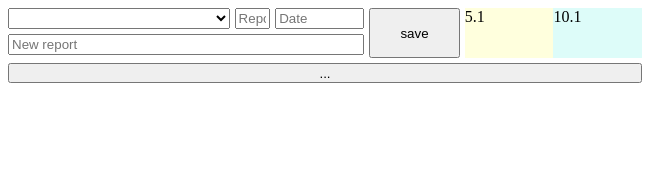
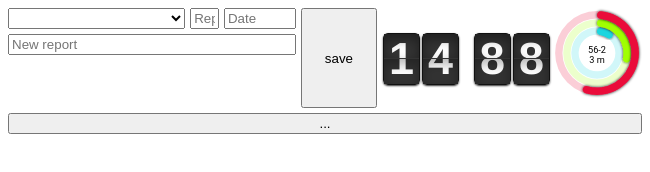
Before and after one commit to iamusualguy/NeuroKeeper, an Electron app: page mainWindow.html in a window 650 px wide. Drawn offline with Linux system fonts and the light colour scheme; no server answers; files whose address does not match are found by name.

Commit message:
Move flip and donutchart

```diff
--- a/mainWindow.html
+++ b/mainWindow.html
@@ -4,7 +4,8 @@
 <head>
     <meta http-equiv="Content-Type" content="text/html; charset=utf-8">
     <title>Report Keeper</title>
-    <link rel="stylesheet" href="./styles/common.css">
+    <link rel="stylesheet" href="./styles/main.css">
+    <link href="styles/flipTimer.css" rel="stylesheet">
 </head>
 
 <body>
@@ -21,18 +22,80 @@
                 </div>
             </div>
             <button class="save-button" onclick="saveNewReport()">save</button>
-            <div class="worked-block">5.1</div>
-            <div class="tracked-block">10.1</div>
+            <div class="worked-block">
+                <div class="flipTimer">
+                    <div class="hours">
+                        <div class="digit-set">
+                            <div class="digit active">
+                                <div class="digit-top">
+                                    <span class="digit-wrap">1</span>
+                                </div>
+                                <div class="shadow-top"></div>
+                                <div class="digit-bottom">
+                                    <span class="digit-wrap">1</span>
+                                </div>
+                                <div class="shadow-bottom"></div>
+                            </div>
+                        </div><!--
+                     --><div class="digit-set">
+                            <div class="digit active">
+                                <div class="digit-top">
+                                    <span class="digit-wrap">4</span>
+                                </div>
+                                <div class="shadow-top"></div>
+                                <div class="digit-bottom">
+                                    <span class="digit-wrap">4</span>
+                                </div>
+                                <div class="shadow-bottom"></div>
+                            </div>
+                        </div>
+                    </div><!--
+                  --><div class="minutes">
+                        <div class="digit-set">
+                            <div class="digit active">
+                                <div class="digit-top">
+                                    <span class="digit-wrap">8</span>
+                                </div>
+                                <div class="shadow-top"></div>
+                                <div class="digit-bottom">
+                                    <span class="digit-wrap">8</span>
+                                </div>
+                                <div class="shadow-bottom"></div>
+                            </div>
+                        </div><!--
+                    --><div class="digit-set">
+                            <div class="digit active">
+                                <div class="digit-top">
+                                    <span class="digit-wrap">8</span>
+                                </div>
+                                <div class="shadow-top"></div>
+                                <div class="digit-bottom">
+                                    <span class="digit-wrap">8</span>
+                                </div>
+                                <div class="shadow-bottom"></div>
+                            </div>
+                        </div>
+                    </div>
+                </div>
+            </div>
+            <div class="tracked-block">
+                <div class="ccontainer">
+                    <div class="progress"></div>
+                </div>
+            </div>
         </div>
 
         <button class="settings-button">...</button>
     </div>
 
 </body>
+<script src="./scripts/jquery-1.11.3.min.js"></script>
 <script src="./scripts/excel.js"></script>
 <script src="./scripts/reportManager.js"></script>
 <script src="./scripts/mainWindowScript.js"></script>
 <script src="./scripts/neuro.js"></script>
+<script src="./scripts/d3.js"></script>
+<script src="./scripts/radial-progress-chart.js"></script>
 <script>
     const $ = require('jquery');
     const settingsButton = document.querySelector('.settings-button');
@@ -47,4 +110,18 @@
         ipcRenderer.send('main:opened', {});
     });
 </script>
+<script>
+    var progress = new RadialProgressChart('.progress', {
+        diameter: 100,
+        stroke: {
+            width: 20,
+            gap: 2
+        },
+        series: [12, 30, 56],
+        center: [function (p, c, v) {
+            return p + "-" + c
+        }, "3 m"]
+    });
+</script>
+
 </html>
--- a/scripts/mainWindowScript.js
+++ b/scripts/mainWindowScript.js
@@ -13,6 +13,7 @@ function saveNewReport() {
         .then(() => {
             console.log('File is written');
             ipcRenderer.send('mainWindow:hide', {});
+            mainManager.resetFields();
         })
         .catch(err => alert("Error of record saving. Try to close report file and save record again.\r\n" + err));
     } else {
--- a/styles/main.css
+++ b/styles/main.css
@@ -45,9 +45,9 @@ input, button {
 }
 
 .worked-block {
-    width: 220px;
-    height: 100px;
-    background: #ffffdd
+    width: 170px;
+    flex-shrink: 0;
+    margin: auto 0;
 }
 
 .tracked-block {
```
Lines whose indentation alone changed are shown as unchanged.
